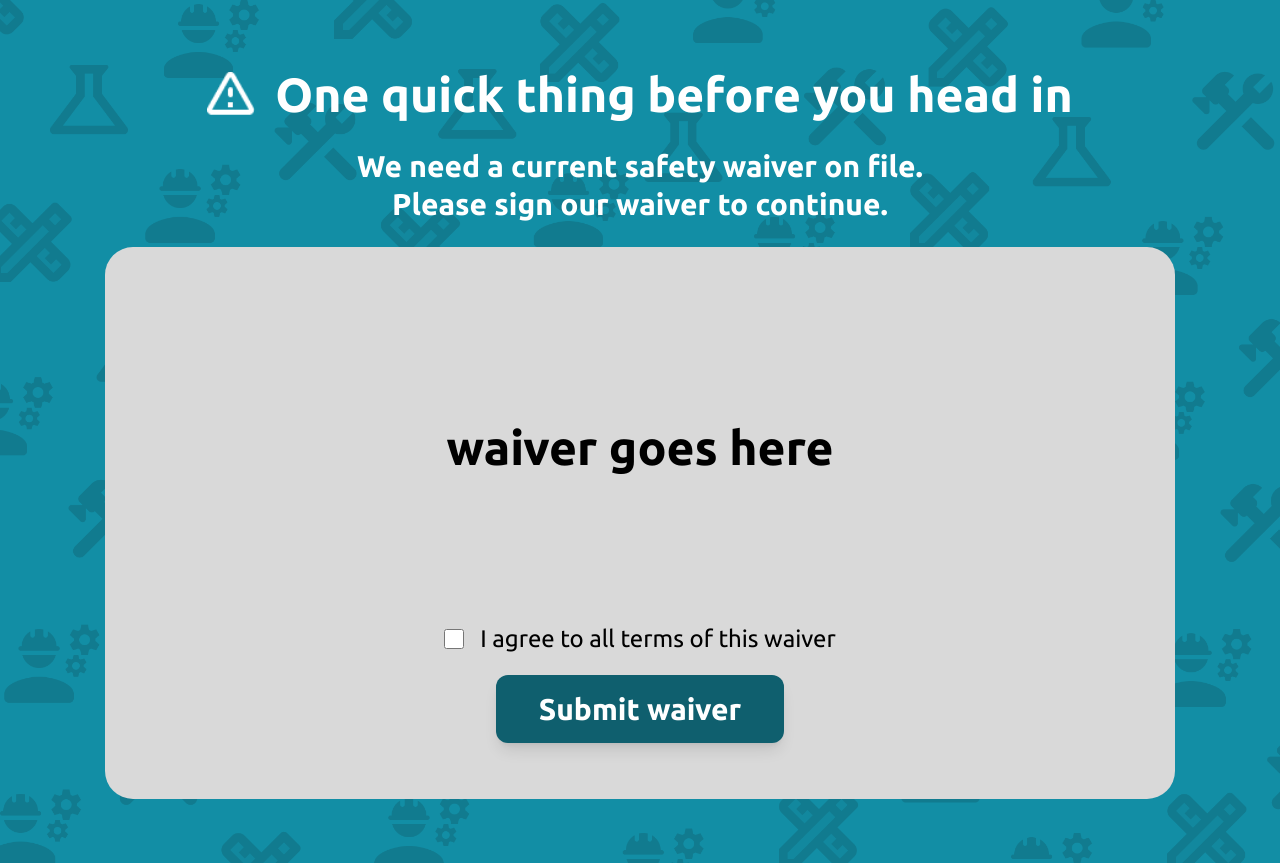
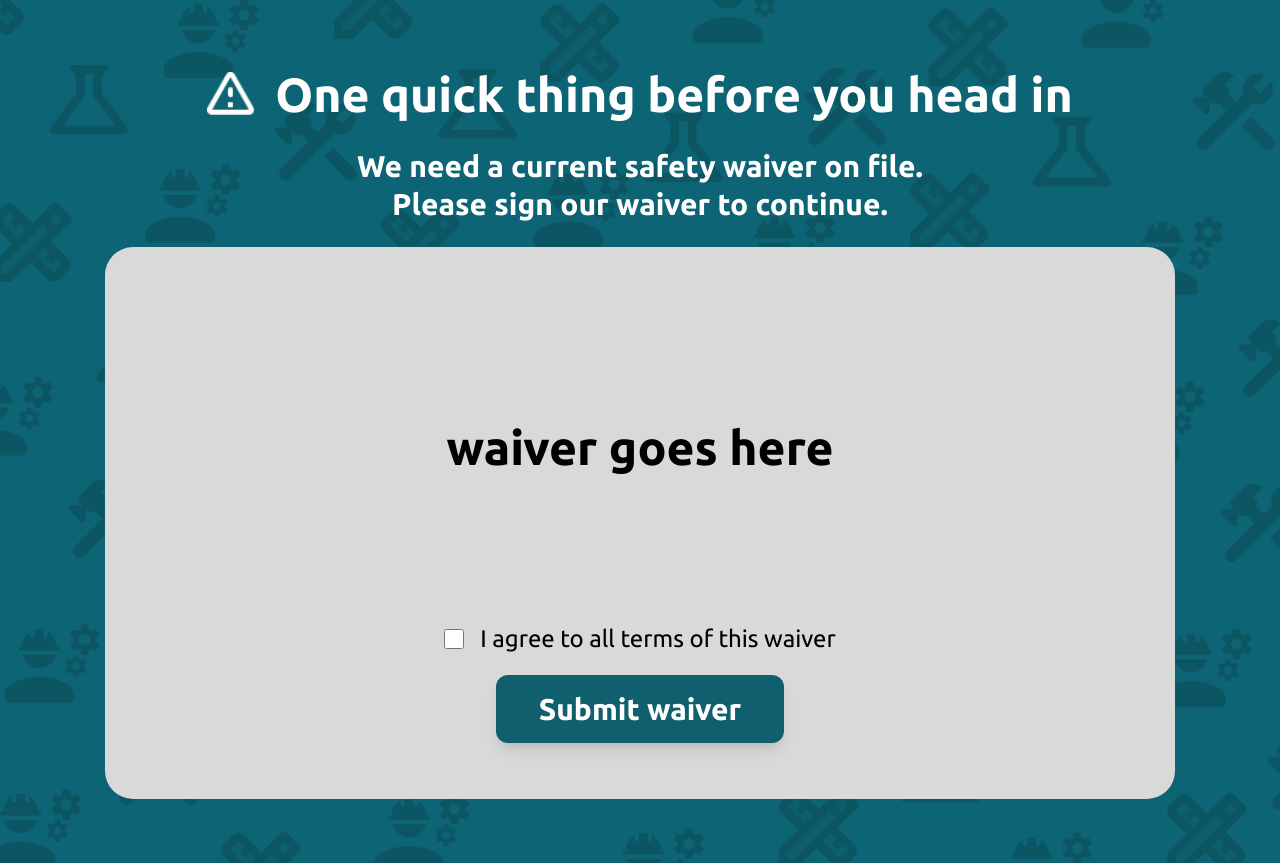
Before and after one commit to Hack4Impact-UMD/rockville-makerspace, a React (Vite) app in the folder packages/frontend/: page /waiver-needed in a window 1280 px wide. Built offline with nearby package versions, Linux system fonts and the light colour scheme; no server answers.

Commit message:
added root layout for bg

```diff
--- a/packages/frontend/src/router.tsx
+++ b/packages/frontend/src/router.tsx
@@ -21,5 +21,11 @@ declare module "@tanstack/react-router" {
   interface StaticDataRouteOption {
     /** Where the navbar's back arrow goes; leave unset to hide it. */
     backTo?: LinkProps["to"];
+    /**
+     * Screen background. Defaults to "wallpaper" (the dark teal wallpaper);
+     * "none" turns it off so the screen can set its own. Child routes inherit
+     * from their layout route unless they set their own.
+     */
+    background?: "wallpaper" | "none";
   }
 }
--- a/packages/frontend/src/routes/__root.tsx
+++ b/packages/frontend/src/routes/__root.tsx
@@ -1,6 +1,11 @@
-import { createRootRouteWithContext, Outlet } from "@tanstack/react-router";
+import {
+  createRootRouteWithContext,
+  Outlet,
+  useMatches,
+} from "@tanstack/react-router";
 import { Navbar } from "@frontend/components/layout/Navbar.tsx";
 import type { AuthState } from "@frontend/lib/useAuth.ts";
+import wallpaper from "@frontend/assets/images/backgrounds/wallpaper-dark-teal.png";
 
 interface RouterContext {
   auth: AuthState;
@@ -12,10 +17,28 @@ export const Route = createRootRouteWithContext<RouterContext>()({
 
 /** Wraps every screen. */
 function RootLayout() {
+  // The deepest route that sets `background` wins, so a screen can override its layout.
+  const background = useMatches({
+    select: (matches) =>
+      matches.findLast((m) => m.staticData.background)?.staticData.background ??
+      "wallpaper",
+  });
+
   return (
-    <>
+    <div
+      className={
+        background === "wallpaper"
+          ? "min-h-dvh bg-[#0B7285] bg-cover bg-center bg-no-repeat"
+          : "min-h-dvh"
+      }
+      style={
+        background === "wallpaper"
+          ? { backgroundImage: `url(${wallpaper})` }
+          : undefined
+      }
+    >
       <Navbar />
       <Outlet />
-    </>
+    </div>
   );
 }
--- a/packages/frontend/src/routes/_authenticated/route.tsx
+++ b/packages/frontend/src/routes/_authenticated/route.tsx
@@ -1,6 +1,7 @@
 import { createFileRoute, Outlet, redirect } from "@tanstack/react-router";
 
 export const Route = createFileRoute("/_authenticated")({
+  staticData: { background: "none" },
   component: RouteComponent,
   beforeLoad: ({ context }) => {
     if (!context.auth.isAuthed) {
--- a/packages/frontend/src/routes/_check-in/member-purpose.tsx
+++ b/packages/frontend/src/routes/_check-in/member-purpose.tsx
@@ -6,7 +6,6 @@ import { ChoiceCardGroup } from "@frontend/components/check-in/ChoiceCardGroup.t
 import handHeartIcon from "@frontend/assets/icons/hand-heart.svg";
 import eventIcon from "@frontend/assets/icons/event.svg";
 import treeIcon from "@frontend/assets/icons/tree.svg";
-import backgroundImage from "@frontend/assets/images/backgrounds/wallpaper-dark-teal.png";
 
 export const Route = createFileRoute("/_check-in/member-purpose")({
   staticData: { backTo: "/member-search" },
@@ -43,10 +42,7 @@ function MemberPurpose() {
   return (
     <>
       {/* TODO: may need to switch min-h-screen to min-h-full once the layout gives its content area a height (flex-1) */}
-      <div
-        className="flex min-h-screen flex-col bg-[#0B7285] bg-cover bg-center px-[10%] pt-10 pb-[8%] font-display text-white"
-        style={{ backgroundImage: `url(${backgroundImage})` }}
-      >
+      <div className="flex min-h-screen flex-col px-[10%] pt-10 pb-[8%] font-ubuntu text-white">
         <h1 className="text-[44px] leading-tight font-bold">
           Why are you visiting today?
         </h1>
--- a/packages/frontend/src/routes/demo.tsx
+++ b/packages/frontend/src/routes/demo.tsx
@@ -6,7 +6,10 @@ import { Section } from "@frontend/components/Section.tsx";
 import { useAuth } from "@frontend/lib/useAuth.ts";
 import { trpc } from "@frontend/lib/trpc.ts";
 
-export const Route = createFileRoute("/demo")({ component: Demo });
+export const Route = createFileRoute("/demo")({
+  staticData: { background: "none" },
+  component: Demo,
+});
 
 function Demo() {
   const { user } = useAuth();
--- a/packages/frontend/src/routes/index.tsx
+++ b/packages/frontend/src/routes/index.tsx
@@ -1,7 +1,10 @@
 import { createFileRoute, useNavigate } from "@tanstack/react-router";
 import { OptionButton } from "@frontend/components/ui/OptionButton.tsx";
 
-export const Route = createFileRoute("/")({ component: Home });
+export const Route = createFileRoute("/")({
+  staticData: { background: "none" },
+  component: Home,
+});
 
 function Home() {
   const navigate = useNavigate();
--- a/packages/frontend/src/routes/waiver-needed.tsx
+++ b/packages/frontend/src/routes/waiver-needed.tsx
@@ -1,6 +1,5 @@
 import { createFileRoute } from "@tanstack/react-router";
 import warningIcon from "@frontend/assets/icons/warning-icon.png";
-import backgroundImage from "@frontend/assets/images/backgrounds/background-image.png";
 import { WaiverContainer } from "@frontend/components/check-in/WaiverContainer.tsx";
 
 export const Route = createFileRoute("/waiver-needed")({
@@ -10,10 +9,7 @@ export const Route = createFileRoute("/waiver-needed")({
 
 function WaiverNeeded() {
   return (
-    <main
-      className="font-ubuntu min-h-dvh bg-[#0B7285] bg-cover bg-center bg-no-repeat px-5 py-12 sm:px-10 sm:py-16"
-      style={{ backgroundImage: `url(${backgroundImage})` }}
-    >
+    <main className="font-ubuntu px-5 py-12 sm:px-10 sm:py-16">
       <div className="mx-auto max-w-[1200px]">
         <header className="mb-6 text-center text-white">
           <h1 className="flex items-start justify-center gap-3 text-3xl leading-tight font-bold sm:items-center sm:gap-5 sm:text-5xl">
```
Also changed, not shown: packages/frontend/src/assets/images/backgrounds/background-image.png (deleted).
